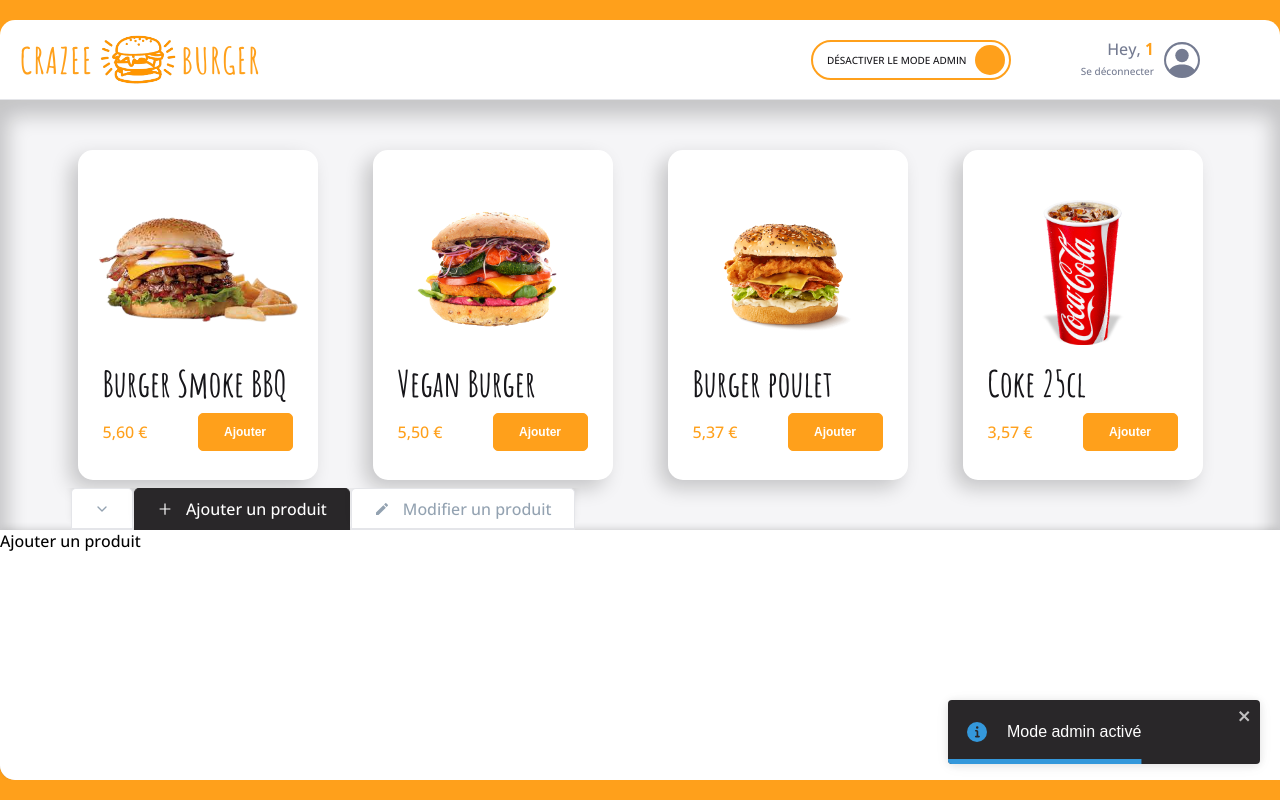
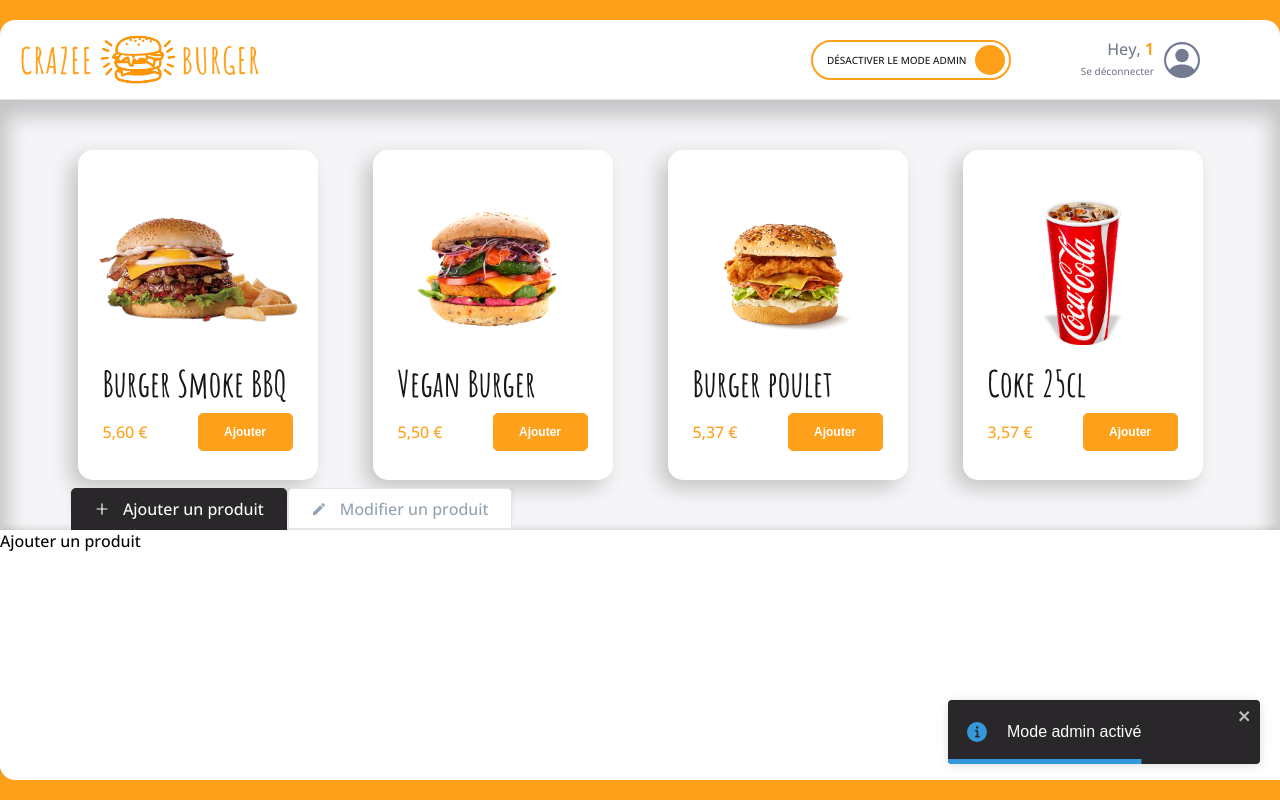
Before and after one commit to duftor/crazee-burger, a React (Create React App) app: page /order/1 in a window 1280 px wide. Both pictures are taken after a click on the label 910 px from the left and 59 px from the top of the page. Built offline with nearby package versions, Linux system fonts and the light colour scheme; grey boxes are pictures that could not be loaded.

Commit message:
♻️ F07 : TABS > Add configTabs file and scalable logic

```diff
--- /dev/null
+++ b/src/components/pages/order/Main/Admin/tabsConfig.js
@@ -0,0 +1,22 @@
+import { AiOutlinePlus } from "react-icons/ai"
+import { MdModeEditOutline } from "react-icons/md"
+
+export const getTabsConfig = () => [
+	// {
+	// 	index: "1",
+	// 	label: "",
+	// 	onClick: () => toggleAdminPanel(),
+	// 	Icon: isPanelVisible ? <FiChevronDown /> : <FiChevronUp />,
+	// 	className: !isPanelVisible && "is-active",
+	// },
+	{
+		index: "add",
+		label: "Ajouter un produit",
+		Icon: <AiOutlinePlus className="icon" />,
+	},
+	{
+		index: "edit",
+		label: "Modifier un produit",
+		Icon: <MdModeEditOutline className="icon" />,
+	},
+]
--- a/src/components/pages/order/Main/AdminPanel.js
+++ b/src/components/pages/order/Main/AdminPanel.js
@@ -3,20 +3,25 @@
 import AdminContext from "../../../../context/AdminContext"
 import Tabs from "./Tabs"
 import { theme } from "../../../../theme/index"
+import { getTabsConfig } from "./Admin/tabsConfig"
 
 export default function AdminPanel() {
-	const { tabIndex, isPanelVisible } = useContext(AdminContext)
+	const { currentTabSelected, isPanelVisible } = useContext(AdminContext)
+
+	const tabs = getTabsConfig(currentTabSelected)
+	const tabSelected = tabs.find((tab) => tab.index === currentTabSelected)
 
 	return (
 		<AdminPanelStyled>
 			<Tabs />
 			{isPanelVisible && (
 				<div className="content">
-					{tabIndex === 0 ? (
+					{/* {currentTabSelected === 0 ? (
 						<div className="content-add-product">Ajouter un produit</div>
 					) : (
 						<div className="content-modify-product">Modifier un produit</div>
-					)}
+					)} */}
+					{currentTabSelected === tabSelected.index && tabSelected.label}
 				</div>
 			)}
 		</AdminPanelStyled>
--- a/src/components/pages/order/Main/Tabs.js
+++ b/src/components/pages/order/Main/Tabs.js
@@ -1,62 +1,45 @@
 import React, { useContext } from "react"
 import styled from "styled-components"
-import { FiChevronDown, FiChevronUp } from "react-icons/fi"
-import { AiOutlinePlus } from "react-icons/ai"
-import { MdModeEditOutline } from "react-icons/md"
 import AdminContext from "../../../../context/AdminContext"
 import { theme } from "../../../../theme/index"
 import Tab from "./Tab"
+import { getTabsConfig } from "./Admin/tabsConfig"
+import { FiChevronDown, FiChevronUp } from "react-icons/fi"
 
 export default function Tabs() {
-	const { isPanelVisible, setIsPanelVisible, tabIndex, setTabIndex } =
-		useContext(AdminContext)
-
-	let addProductTabIndex = 0
-	let modifyProductTabIndex = 1
+	const {
+		isPanelVisible,
+		setIsPanelVisible,
+		currentTabSelected,
+		setCurrentTabSelected,
+	} = useContext(AdminContext)
 
 	const toggleAdminPanel = () => {
 		setIsPanelVisible(!isPanelVisible)
 	}
 
 	const selectTab = (tabSelected) => {
-		setTabIndex(tabSelected)
+		setCurrentTabSelected(tabSelected)
 		setIsPanelVisible(true)
 	}
 
-	const tabsConfig = [
-		{
-			key: "1",
-			label: "",
-			onClick: () => toggleAdminPanel(),
-			Icon: isPanelVisible ? <FiChevronDown /> : <FiChevronUp />,
-			className: !isPanelVisible && "is-active",
-		},
-		{
-			key: "2",
-			label: "Ajouter un produit",
-			onClick: () => selectTab(addProductTabIndex),
-			Icon: <AiOutlinePlus className="icon" />,
-			className: tabIndex == addProductTabIndex && "is-active",
-		},
-		{
-			key: "3",
-			label: "Modifier un produit",
-			onClick: () => selectTab(modifyProductTabIndex),
-			Icon: <MdModeEditOutline className="icon" />,
-			className: tabIndex == modifyProductTabIndex && "is-active",
-		},
-	]
+	const tabs = getTabsConfig(currentTabSelected)
 
 	return (
 		<TabsStyled>
-			{tabsConfig.map((tab) => {
+			{/* <Tab
+				onClick={toggleAdminPanel}
+				isSelected={!isPanelVisible}
+				icon={isPanelVisible ? <FiChevronDown /> : <FiChevronUp />}
+			/> */}
+			{tabs.map((tab) => {
 				return (
 					<Tab
-						key={tab.key}
+						key={tab.index}
 						label={tab.label}
 						Icon={tab.Icon}
-						onClick={tab.onClick}
-						className={tab.className}
+						onClick={() => selectTab(tab.index)}
+						className={currentTabSelected === tab.index ? "is-active" : ""}
 					/>
 				)
 			})}
--- a/src/components/pages/order/OrderPage.js
+++ b/src/components/pages/order/OrderPage.js
@@ -11,15 +11,15 @@
 	// State
 	const [isAdminMode, setIsAdminMode] = useState(false)
 	const [isPanelVisible, setIsPanelVisible] = useState(true)
-	const [tabIndex, setTabIndex] = useState(0)
+	const [currentTabSelected, setCurrentTabSelected] = useState("add")
 
 	const adminContextValue = {
 		isAdminMode,
 		setIsAdminMode,
 		isPanelVisible,
 		setIsPanelVisible,
-		tabIndex,
-		setTabIndex,
+		currentTabSelected,
+		setCurrentTabSelected,
 	}
 
 	// Comportements
--- a/src/context/AdminContext.js
+++ b/src/context/AdminContext.js
@@ -7,6 +7,6 @@
 	isPanelVisible: true,
 	setIsPanelVisible: () => {},
 
-	tabIndex: 0,
-	setTabIndex: () => {},
+	currentTabSelected: "add",
+	setCurrentTabSelected: () => {},
 })
```
